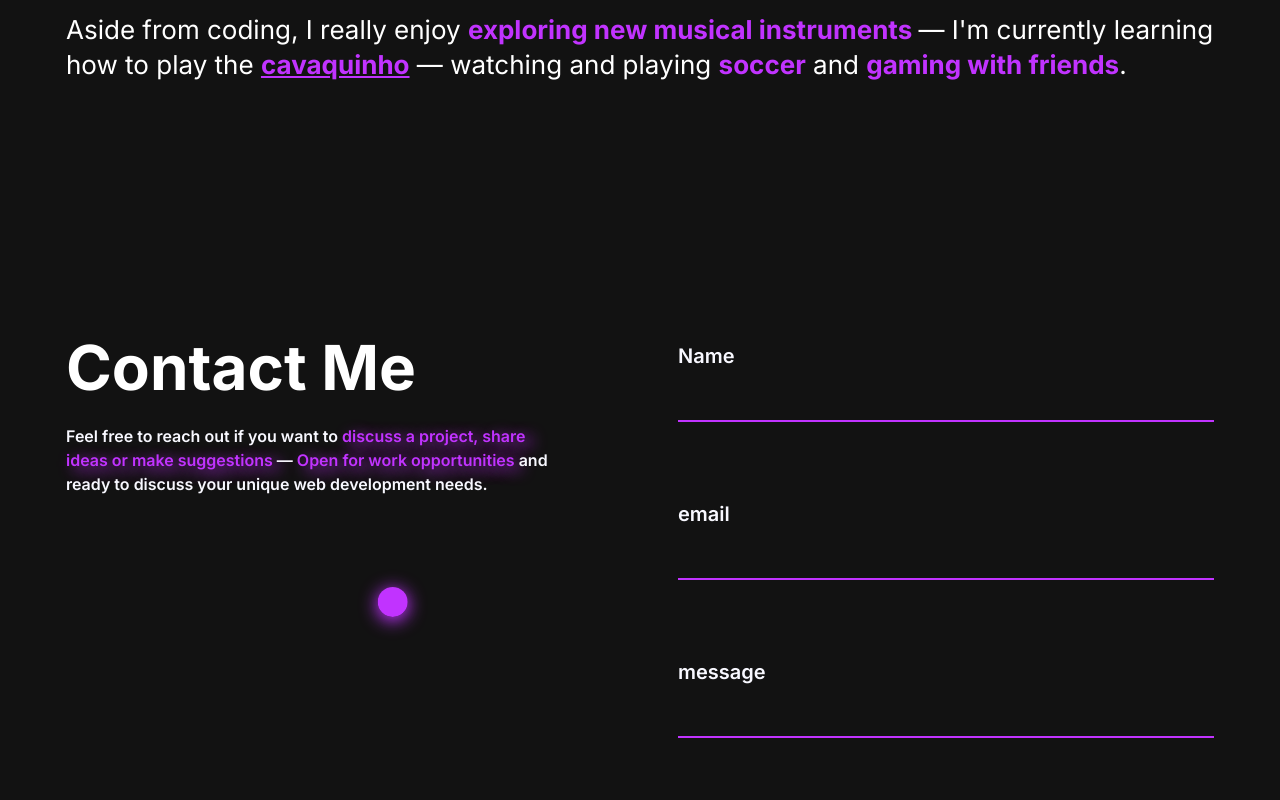
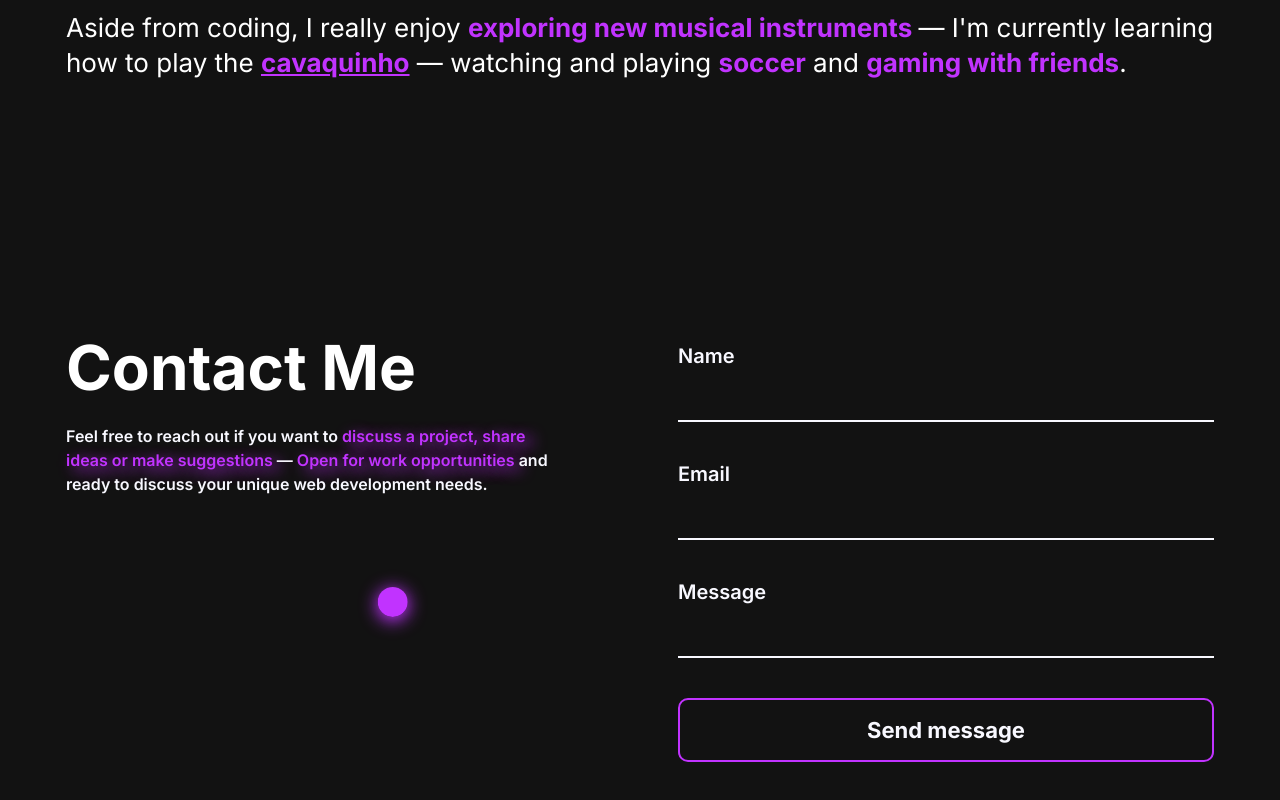
Before and after one commit to gustavocsak/portfolio, a React (Create React App) app: page / in a window 1280 px wide. Shown: the part 2294-3094 px from the top of the page. Built offline with nearby package versions, Linux system fonts and the light colour scheme; the HTML template or start-up script is replaced by a standard one.

Commit message:
Finished animations to contact form

```diff
--- a/src/components/About.js
+++ b/src/components/About.js
@@ -120,7 +120,7 @@ const About = () => {
                 <Main>
                     <TitleClip className='title-start'>
                         <Title className='sentence'>About Me</Title>
-                        <Underline></Underline>
+
                     </TitleClip>
 
                     <SentenceClip>
--- a/src/components/Contact.js
+++ b/src/components/Contact.js
@@ -1,9 +1,12 @@
 import React, { useLayoutEffect, useRef, useState } from 'react'
-import styled from 'styled-components'
+import styled, { keyframes } from 'styled-components'
 import { color } from '../utils/constants'
 import { gsap } from 'gsap/gsap-core'
 import { useGSAP } from '@gsap/react'
 
+/**
+ * TODO: implement captcha?
+ */
 
 const Section = styled.div`
 	display: flex;
@@ -85,7 +88,7 @@ const InputGroup = styled.div`
 	display: flex;
 	flex-direction: column;
 	gap: 1rem;
-	margin-bottom: 4rem;
+	margin-bottom: 2.5rem;
 	position: relative;
 `
 
@@ -97,16 +100,32 @@ const InputLabel = styled.label`
 
 `
 
+const borderBottomAnimation = keyframes`
+  from {
+    width: 0;
+  }
+  to {
+    width: 100%;
+  }
+`;
+
 const Input = styled.input`
 	padding: 0.5rem;
 	font-size: 1rem;
 	color: ${color.primaryWhite};
 	background-color: ${color.primaryBlack};
 	border: none;
-	border-bottom: 2px solid ${color.primaryPurple};
+	border-bottom: 2px solid ${color.primaryWhite};
 	width: 100%;
 	box-sizing: border-box;
 	outline: none;
+	transition: border-bottom 0.3s ease;
+
+  &:focus {
+    border-bottom: 2px solid ${color.primaryPurple};
+    animation: ${borderBottomAnimation} 0.5s ease;
+  }
+
 `
 
 const Subtitle = styled.div`
@@ -129,17 +148,35 @@ const Right = styled.div`
 	flex-grow: 3;
 `
 
-const FocusInputBorder = styled.span``
 
 
 const EmailAddress = styled.div`
 `
 
+const Button = styled.button`
+  	cursor: pointer;
+	overflow: hidden;
+	border: 0;
+	padding: 0;
+	height: 4rem;
+	border-radius: 10px;
+	color: ${color.primaryWhite};
+	background-color: ${color.primaryBlack};
+	border: 2px solid ${color.primaryPurple};
+	font-weight: bold;
+	font-size: 22px;
+`
+
+const Bar = styled.div`
+  	background-color: ${color.primaryPurple};
+	position: absolute;
+`
 
 const Contact = () => {
 
 	const ball = useRef();
 	const [animation, setAnimation] = useState(0);
+	const [buttonHover, setButtonHover] = useState(0);
 
 	const handleEndAnimation = () => {
 		console.log('test')
@@ -162,7 +199,24 @@ const Contact = () => {
 
 		})
 
+
 	}, [animation])
+
+	const onEnter = ({ currentTarget }) => {
+        gsap.to(currentTarget, {
+            backgroundColor: color.primaryPurple,
+            scale: 1.02,
+            duration: 0.2
+        })
+    }
+
+    const onLeave = ({ currentTarget }) => {
+        gsap.to(currentTarget, {
+            backgroundColor: color.primaryBlack,
+            scale: 1,
+            duration: 0.2,
+        })
+    }
 
 
 
@@ -190,19 +244,21 @@ const Contact = () => {
 							<InputGroup>
 								<InputLabel htmlFor='name'>Name</InputLabel>
 								<Input type='text' id='name' name='name'></Input>
-								<FocusInputBorder />
+
 							</InputGroup>
 							<InputGroup>
-								<InputLabel>email</InputLabel>
-								<Input type='email'></Input>
-								<FocusInputBorder />
+								<InputLabel htmlFor='email'>Email</InputLabel>
+								<Input type='email' id='email' name='email'></Input>
+
 							</InputGroup>
 							<InputGroup>
-								<InputLabel>message</InputLabel>
-								<Input type='text'></Input>
-								<FocusInputBorder />
+								<InputLabel htmlFor='message'>Message</InputLabel>
+								<Input type='textarea' id='message' name='message'></Input>
+
 							</InputGroup>
-
+							<InputGroup>
+								<Button onMouseEnter={onEnter} onMouseLeave={onLeave}>Send message</Button>
+							</InputGroup>
 						</Form>
 					</Right>
 				</Wrap>
--- a/src/components/Project.js
+++ b/src/components/Project.js
@@ -13,7 +13,7 @@ import { color } from "../utils/constants"
  *
  * TODO: make it responsive
  * TODO: cards with slight different black color
- *       maybe add box-shadow and have the glow light behind effect following mouse
+ *       maybe add box-shadow and have the glow light behind effect following mouse (github website)
  */
 
 
```
